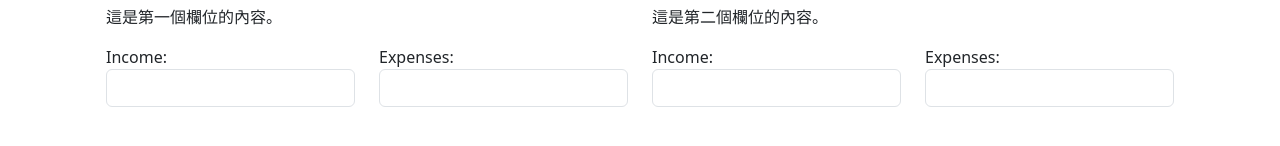
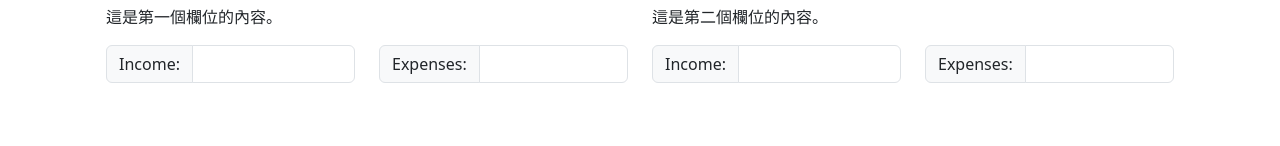
Before and after one commit to stevecyj/bucks2bar, a plain HTML site: page index.html in a window 1280 px wide. Shown: the part 200-346 px from the top of the page. Drawn offline with nearby package versions, Linux system fonts and the light colour scheme.

Commit message:
feat: add div elements for income and expenses input fields
- Added `div` element for January income input field
- Added `div` element for January expenses input field
- Added `div` element for February income input field
- Added `div` element for February expenses input field

Signed-off-by: stevecyj <ycsteven.tsao@gmail.com>

```diff
--- a/index.html
+++ b/index.html
@@ -44,20 +44,32 @@
                 <p>這是第一個欄位的內容。</p>
                 <div class="row">
                   <div class="col">
-                    <label for="january-income">Income:</label>
+                    <div class="input-group mb-3">
+                      <span class="input-group-text" id="january-income-label"
+                        >Income:</span
+                      >
                       <input
                         type="text"
                         id="january-income"
                         class="form-control"
+                        aria-label="january-income"
+                        aria-describedby="january-income-label"
                       />
                     </div>
+                  </div>
                   <div class="col">
-                    <label for="january-expenses">Expenses:</label>
+                    <div class="input-group mb-3">
+                      <span class="input-group-text" id="january-expenses-label"
+                        >Expenses:</span
+                      >
                       <input
                         type="text"
                         id="january-expenses"
                         class="form-control"
+                        aria-label="january-expenses"
+                        aria-describedby="january-expenses-label"
                       />
+                    </div>
                   </div>
                 </div>
               </div>
@@ -66,20 +78,34 @@
                 <p>這是第二個欄位的內容。</p>
                 <div class="row">
                   <div class="col">
-                    <label for="february-income">Income:</label>
+                    <div class="input-group mb-3">
+                      <span class="input-group-text" id="february-income-label"
+                        >Income:</span
+                      >
                       <input
                         type="text"
                         id="february-income"
                         class="form-control"
+                        aria-label="february-income"
+                        aria-describedby="february-income-label"
                       />
                     </div>
+                  </div>
                   <div class="col">
-                    <label for="february-expenses">Expenses:</label>
+                    <div class="input-group mb-3">
+                      <span
+                        class="input-group-text"
+                        id="february-expenses-label"
+                        >Expenses:</span
+                      >
                       <input
                         type="text"
                         id="february-expenses"
                         class="form-control"
+                        aria-label="february-expenses"
+                        aria-describedby="february-expenses-label"
                       />
+                    </div>
                   </div>
                 </div>
               </div>
```
Lines whose indentation alone changed are shown as unchanged.
